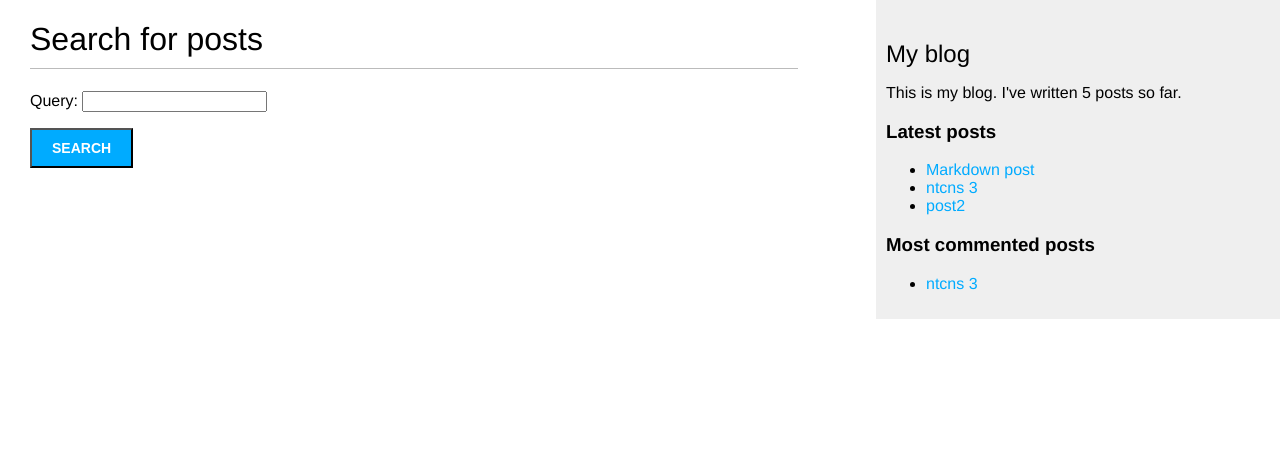
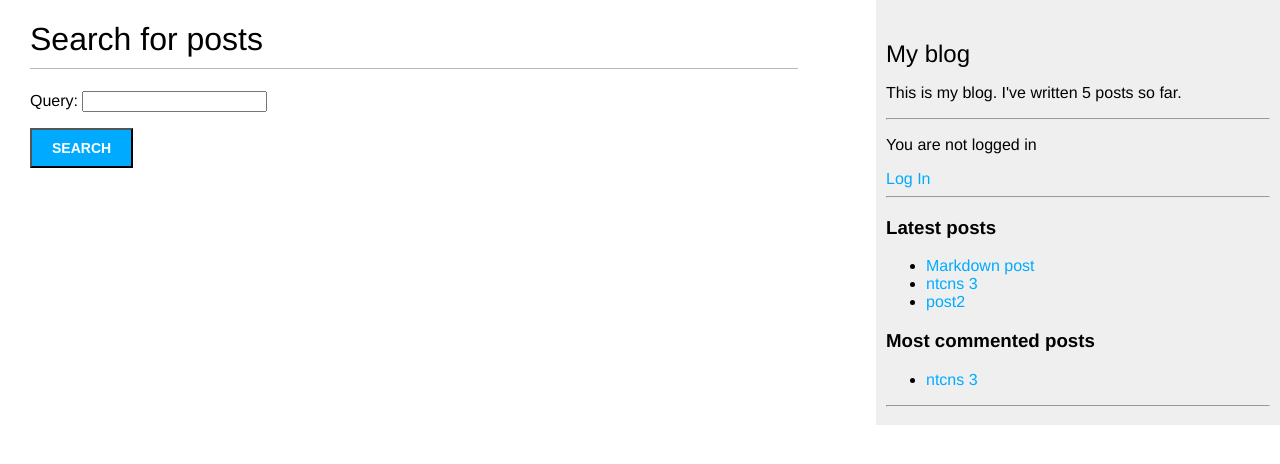
Before and after one commit to mikhail-isaykin/django_01, a Django app: page /search/ in a window 1280 px wide. Shown: the top 464 px of the page. Run offline with Django 5.2, Linux system fonts and the light colour scheme; data comes from the database, SQL or seed files in the repository.

Commit message:
Modified settings and base.html by sidebar

```diff
--- a/config/settings.py
+++ b/config/settings.py
@@ -131,3 +131,6 @@ STATIC_URL = 'static/'
 DEFAULT_AUTO_FIELD = 'django.db.models.BigAutoField'
 
 EMAIL_BACKEND = 'django.core.mail.backends.console.EmailBackend'
+
+LOGIN_REDIRECT_URL = '/'
+LOGOUT_REDIRECT_URL = '/'
--- a/templates/blog/base.html
+++ b/templates/blog/base.html
@@ -16,6 +16,19 @@
     <p>
         This is my blog.
         I've written {% total_posts %} posts so far.
+    </p>
+    <hr>
+    {% if user.is_authenticated %}
+        Hi {{ user.username }}!
+    <form action="{% url 'logout' %}" method="post">
+        {% csrf_token %}
+        <a href="#" onclick="parentNode.submit();">Log Out</a>
+    </form>
+    {% else %}
+        <p>You are not logged in</p>
+        <a href="{% url 'login' %}">Log In</a>
+    {% endif %}
+    <hr>
         <h3>Latest posts</h3>
         {% show_latest_posts 3 %}
         <h3>Most commented posts</h3>
@@ -27,7 +40,7 @@
             </li>
             {% endfor %}
         </ul>
-    </p>
+    <hr>
 </div>
 </body>
 </html>
```
